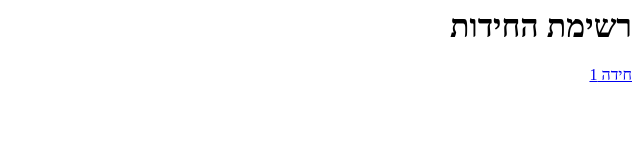
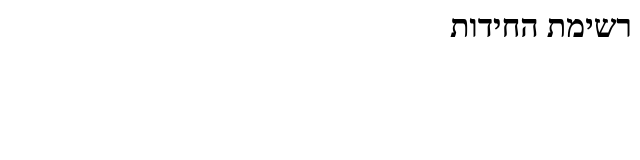
Before and after one commit to RAVITAVI/MADA, a plain HTML site: page index.html in a window 1280 px wide. Shown: the full height of the page, 640-1280 px from the left. Drawn offline with Linux system fonts and the light colour scheme.

Commit message:
Update index.html

```diff
--- a/index.html
+++ b/index.html
@@ -1,6 +1,6 @@
 <html>
   <body dir="rtl">
     <h1>רשימת החידות</h1>
-     <a href="PicPuzz1.html" target="_blank">חידה 1</a>
+
   </body>
 </html>
```
